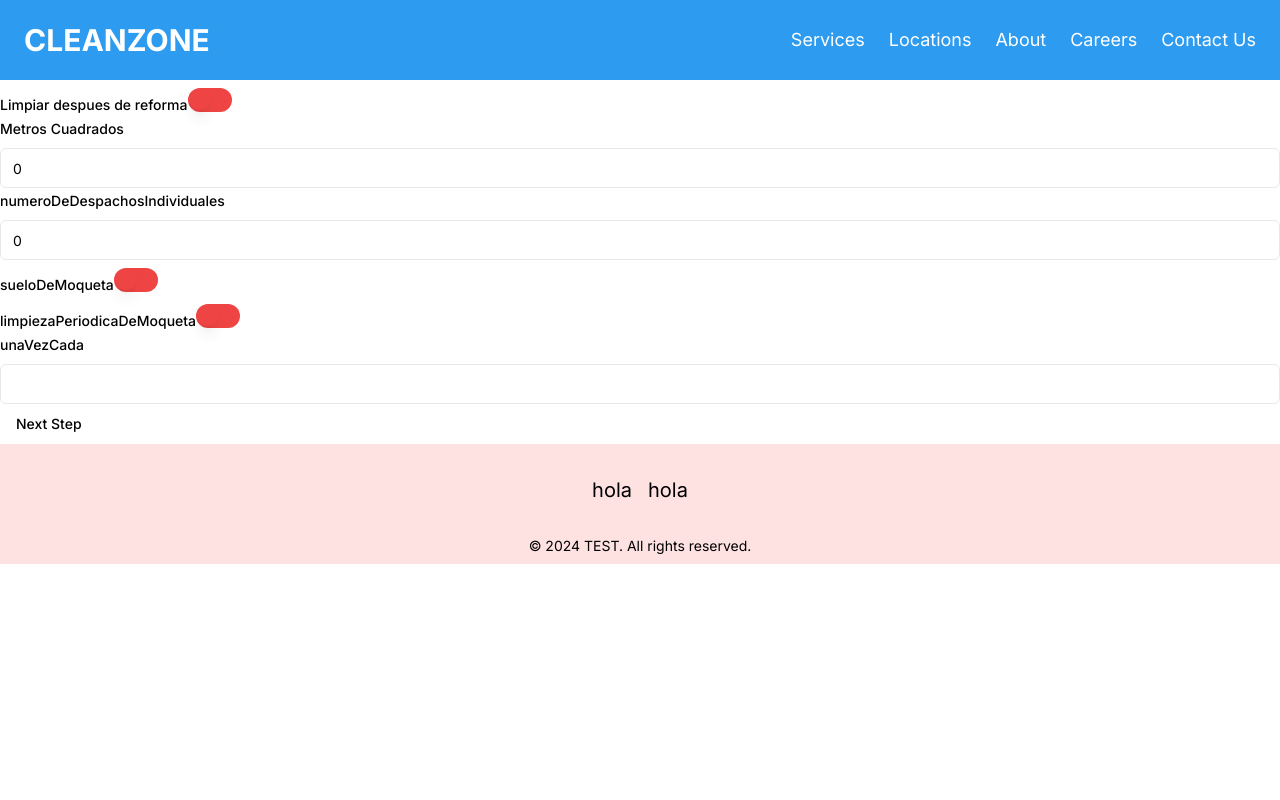
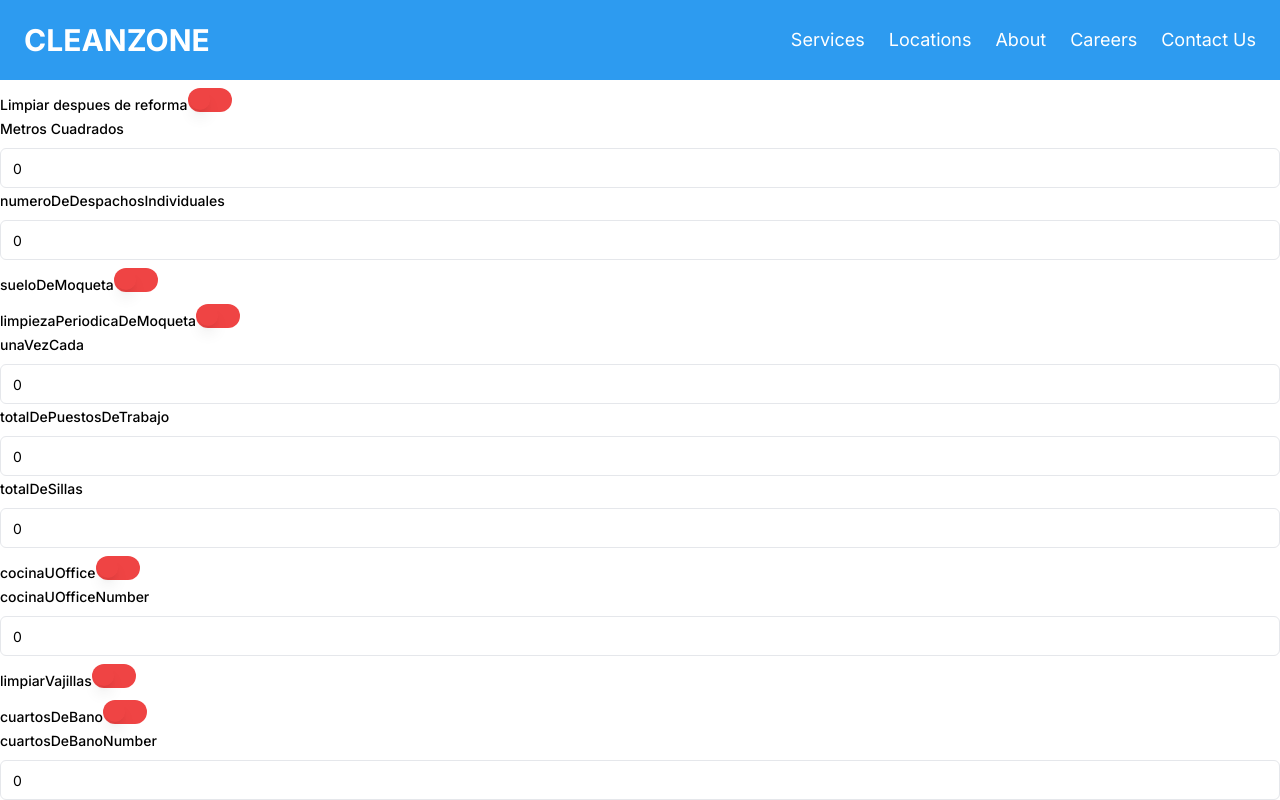
Before and after one commit to Gonzalo1709/CleanZone, a Next.js app: page /calculate-price in a window 1280 px wide. Shown: the top 800 px of the page. Built offline with nearby package versions, Linux system fonts and the light colour scheme.

Commit message:
complete form one

```diff
--- a/src/app/calculate-price/components/form1.tsx
+++ b/src/app/calculate-price/components/form1.tsx
@@ -28,14 +28,14 @@ const formSchema = z.object({
   sueloDeMoqueta: z.boolean(),
   limpiezaPeriodicaDeMoqueta: z.boolean(),
   unaVezCada: z.coerce.number(),
-  // totalDePuestosDeTrabajo: z.coerce.number(),
-  // totalDeSillas: z.coerce.number(),
-  // cocinaUOffice: z.boolean(),
-  // cocinaUOfficeNumber: z.coerce.number(),
-  // limpiarVajillas: z.boolean(),
-  // cuartosDeBano: z.boolean(),
-  // cuartosDeBanoNumber: z.coerce.number(),
-  // observaciones: z.string(),
+  totalDePuestosDeTrabajo: z.coerce.number(),
+  totalDeSillas: z.coerce.number(),
+  cocinaUOffice: z.boolean(),
+  cocinaUOfficeNumber: z.coerce.number(),
+  limpiarVajillas: z.boolean(),
+  cuartosDeBano: z.boolean(),
+  cuartosDeBanoNumber: z.coerce.number(),
+  observaciones: z.string(),
 });
 
 const FormOne = () => {
@@ -44,9 +44,20 @@ const FormOne = () => {
   const form = useForm<z.infer<typeof formSchema>>({
     resolver: zodResolver(formSchema),
     defaultValues: {
-      // limpiarDespuesDeReforma: false,
+      limpiarDespuesDeReforma: false,
       metrosCuadrados: 0,
       numeroDeDespachosIndividuales: 0,
+      sueloDeMoqueta: false,
+      limpiezaPeriodicaDeMoqueta: false,
+      unaVezCada: 0,
+      totalDePuestosDeTrabajo: 0,
+      totalDeSillas: 0,
+      cocinaUOffice: false,
+      cocinaUOfficeNumber: 0,
+      limpiarVajillas: false,
+      cuartosDeBano: false,
+      cuartosDeBanoNumber: 0,
+      observaciones: "",
     },
   });
 
@@ -58,6 +69,14 @@ const FormOne = () => {
       sueloDeMoqueta: values.sueloDeMoqueta,
       limpiezaPeriodicaDeMoqueta: values.limpiezaPeriodicaDeMoqueta,
       unaVezCada: values.unaVezCada,
+      totalDePuestosDeTrabajo: values.totalDePuestosDeTrabajo,
+      totalDeSillas: values.totalDeSillas,
+      cocinaUOffice: values.cocinaUOffice,
+      cocinaUOfficeNumber: values.cocinaUOfficeNumber,
+      limpiarVajillas: values.limpiarVajillas,
+      cuartosDeBano: values.cuartosDeBano,
+      cuartosDeBanoNumber: values.cuartosDeBanoNumber,
+      observaciones: values.observaciones,
     });
     // console.log({ data });
     console.log(values);
@@ -162,6 +181,130 @@ const FormOne = () => {
           )}
         />
 
+        <FormField
+          control={form.control}
+          name="totalDePuestosDeTrabajo"
+          render={({ field }) => (
+            <FormItem>
+              <FormLabel>totalDePuestosDeTrabajo</FormLabel>
+              <FormControl>
+                <Input type="number" {...field} />
+              </FormControl>
+              <FormMessage />
+            </FormItem>
+          )}
+        />
+
+        <FormField
+          control={form.control}
+          name="totalDeSillas"
+          render={({ field }) => (
+            <FormItem>
+              <FormLabel>totalDeSillas</FormLabel>
+              <FormControl>
+                <Input type="number" {...field} />
+              </FormControl>
+              <FormMessage />
+            </FormItem>
+          )}
+        />
+
+        <FormField
+          control={form.control}
+          name="cocinaUOffice"
+          render={({ field }) => (
+            <FormItem>
+              <FormLabel>cocinaUOffice</FormLabel>
+              <FormControl>
+                <Switch
+                  className="data-[state=checked]:bg-green-500 data-[state=unchecked]:bg-red-500"
+                  checked={field.value}
+                  onCheckedChange={field.onChange}
+                />
+              </FormControl>
+              <FormMessage />
+            </FormItem>
+          )}
+        />
+
+        <FormField
+          control={form.control}
+          name="cocinaUOfficeNumber"
+          render={({ field }) => (
+            <FormItem>
+              <FormLabel>cocinaUOfficeNumber</FormLabel>
+              <FormControl>
+                <Input type="number" {...field} />
+              </FormControl>
+              <FormMessage />
+            </FormItem>
+          )}
+        />
+
+        <FormField
+          control={form.control}
+          name="limpiarVajillas"
+          render={({ field }) => (
+            <FormItem>
+              <FormLabel>limpiarVajillas</FormLabel>
+              <FormControl>
+                <Switch
+                  className="data-[state=checked]:bg-green-500 data-[state=unchecked]:bg-red-500"
+                  checked={field.value}
+                  onCheckedChange={field.onChange}
+                />
+              </FormControl>
+              <FormMessage />
+            </FormItem>
+          )}
+        />
+
+        <FormField
+          control={form.control}
+          name="cuartosDeBano"
+          render={({ field }) => (
+            <FormItem>
+              <FormLabel>cuartosDeBano</FormLabel>
+              <FormControl>
+                <Switch
+                  className="data-[state=checked]:bg-green-500 data-[state=unchecked]:bg-red-500"
+                  checked={field.value}
+                  onCheckedChange={field.onChange}
+                />
+              </FormControl>
+              <FormMessage />
+            </FormItem>
+          )}
+        />
+
+        <FormField
+          control={form.control}
+          name="cuartosDeBanoNumber"
+          render={({ field }) => (
+            <FormItem>
+              <FormLabel>cuartosDeBanoNumber</FormLabel>
+              <FormControl>
+                <Input type="number" {...field} />
+              </FormControl>
+              <FormMessage />
+            </FormItem>
+          )}
+        />
+
+        <FormField
+          control={form.control}
+          name="observaciones"
+          render={({ field }) => (
+            <FormItem>
+              <FormLabel>observaciones</FormLabel>
+              <FormControl>
+                <Input {...field} />
+              </FormControl>
+              <FormMessage />
+            </FormItem>
+          )}
+        />
+
         <Button type="submit">Next Step</Button>
       </form>
     </Form>
```
